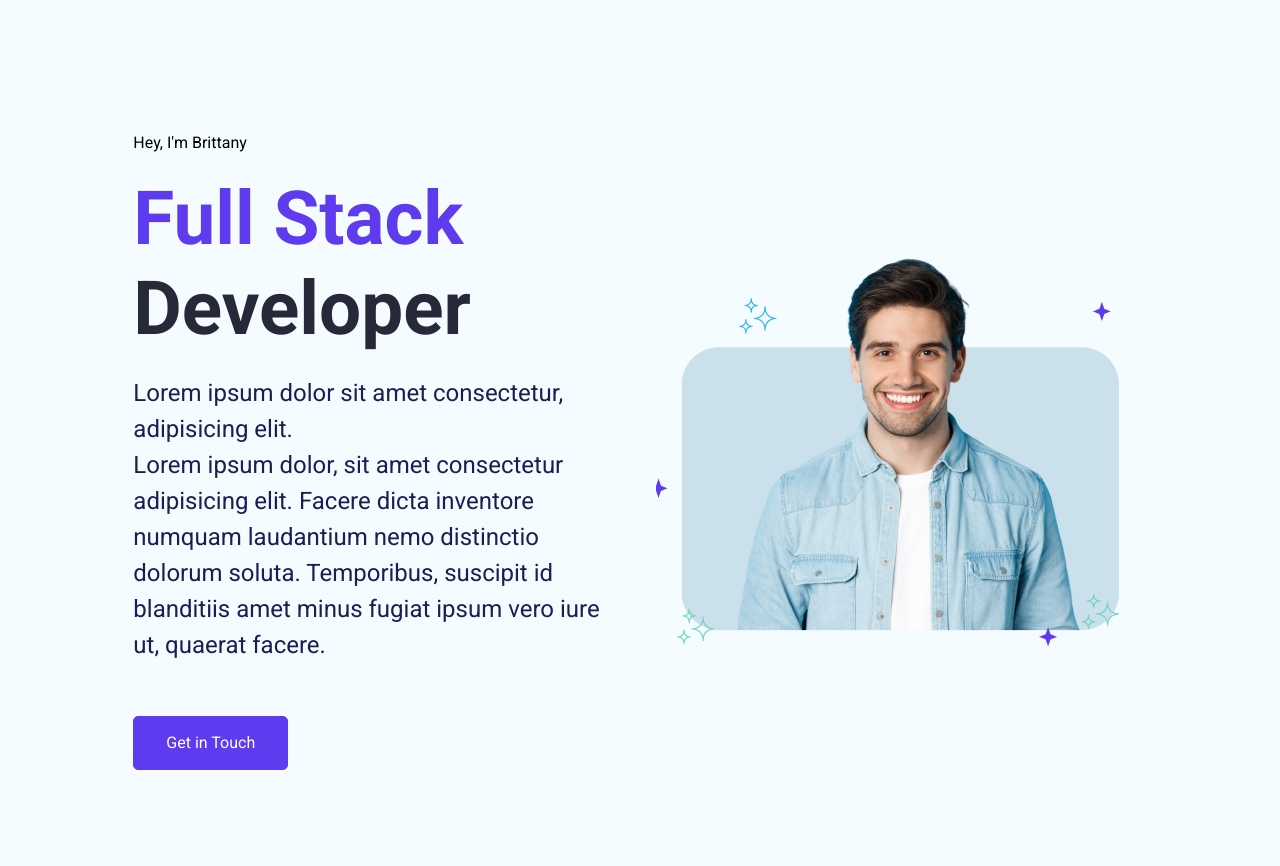
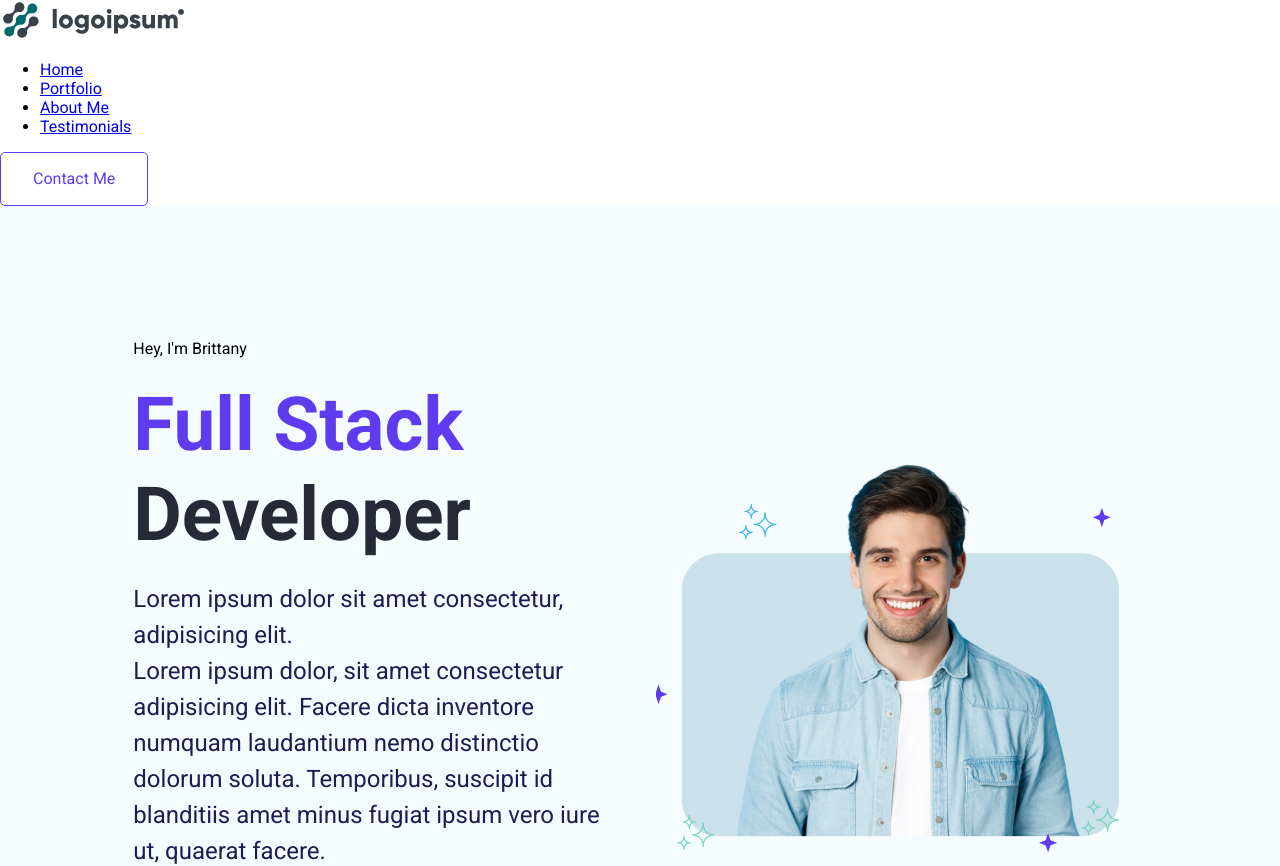
Before and after one commit to Haupt04/Porfolio-Website---React, a React (Create React App) app in the folder porfolio-website/: page / in a window 1280 px wide. Shown: the top 866 px of the page. Built offline with nearby package versions, Linux system fonts and the light colour scheme.

Commit message:
Built the Navbar Component

```diff
--- a/porfolio-website/src/App.js
+++ b/porfolio-website/src/App.js
@@ -1,13 +1,23 @@
 import "./App.css"
 import React from "react"
 import { BrowserRouter as Router, Route, Routes } from "react-router-dom";
+import Navbar from "./Pages/Home/Navbar";
 import Home from "./Pages/Home/Homescreen";
+
 
 function App() {
 
   return (
     <div className="app">
-      <Home />
+      <Router>
+        <div>
+          <Navbar />
+          <Routes>
+            <Route path="/" element={<Home />}></Route>
+            <Route path="*" element={<div>404 Not Found</div>}></Route>
+          </Routes>
+        </div>
+      </Router>
     </div>
   )
 }
--- a/porfolio-website/src/Pages/Home/Navbar.jsx
+++ b/porfolio-website/src/Pages/Home/Navbar.jsx
@@ -0,0 +1,109 @@
+import { useState, useEffect} from "react";
+import { Link } from "react-router-dom";
+
+
+
+function Navbar() {
+    const [navActive, setNavActive ] = useState(false);
+
+    const toggleNac = () => { /* Open Nav Menu */
+        setNavActive(!navActive)
+    }
+
+    const closeMenu = () => { /* Close Nav Menu */
+        setNavActive(false);
+    }
+
+    useEffect(() => {
+        const handleResize = () => {
+            if (window.innerWidth <= 500){
+                closeMenu;
+            }
+        }
+
+        window.addEventListener("resize", handleResize);
+
+        return () => {
+            window.removeEventListener("resize", handleResize);
+        }
+    }, []);
+
+    useEffect(() => {
+        if (window.innerWidth <= 1200){
+            closeMenu;
+        }
+    }, [])
+
+    return (
+        <nav className={`navbar ${navActive ? "active" : ""}`}>
+            <div>
+                <img src="./img/logo.svg" alt="Logo"/>
+            </div>
+            <a className={`nav__hamburger ${navActive ? "active" : ""}`} onClick={toggleNac}>
+                <span className="nav__hamburger__line"></span>
+                <span className="nav__hamburger__line"></span>
+                <span className="nav__hamburger__line"></span>
+            </a>
+            <div className={`navbar--items ${navActive ? "active" : ""}`}>
+                <ul>
+                    <li>
+                        <Link onClick={closeMenu}
+                        activeClass="navBar--active-content"
+                        spy={true}
+                        smooth={true}
+                        offset={-70}
+                        duration={500}
+                        to="heroSection"
+                        className="navbar--content"
+                        >Home</Link>
+                    </li>
+                    <li>
+                        <Link onClick={closeMenu}
+                        activeClass="navbar--active-content"
+                        spy={true}
+                        smooth={true}
+                        offset={-70}
+                        duration={500}
+                        to="MyPortfolio"
+                        className="navbar--content"
+                        >Portfolio</Link>
+                    </li>
+                    <li>
+                        <Link onClick={closeMenu}
+                        activeClass="navbar--active-content"
+                        spy={true}
+                        smooth={true}
+                        offset={-70}
+                        duration={500}
+                        to="AboutMe"
+                        className="navbar--content"
+                        >About Me</Link>
+                    </li>
+                    <li>
+                        <Link onClick={closeMenu}
+                        activeClass="navbar--active-content"
+                        spy={true}
+                        smooth={true}
+                        offset={-70}
+                        duration={500}
+                        to="Testimonials"
+                        className="navbar--content"
+                        >Testimonials</Link>
+                    </li>
+                </ul>
+            </div>
+            <Link
+            onClick={closeMenu}
+            activeClass="navbar--active-content"
+            spy={true}
+            smooth={true}
+            offset={-70}
+            duration={500}
+            to="Contact"
+            className="btn btn-outline-primary"
+            >Contact Me</Link>
+        </nav>
+    )
+}
+
+export default Navbar;
```
